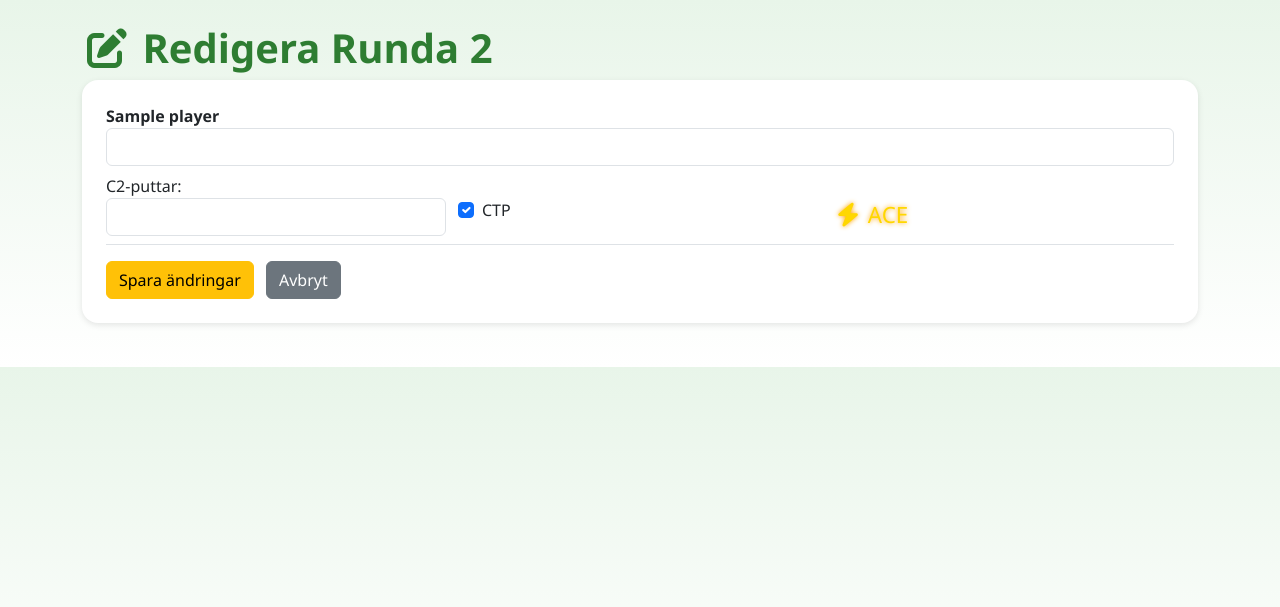
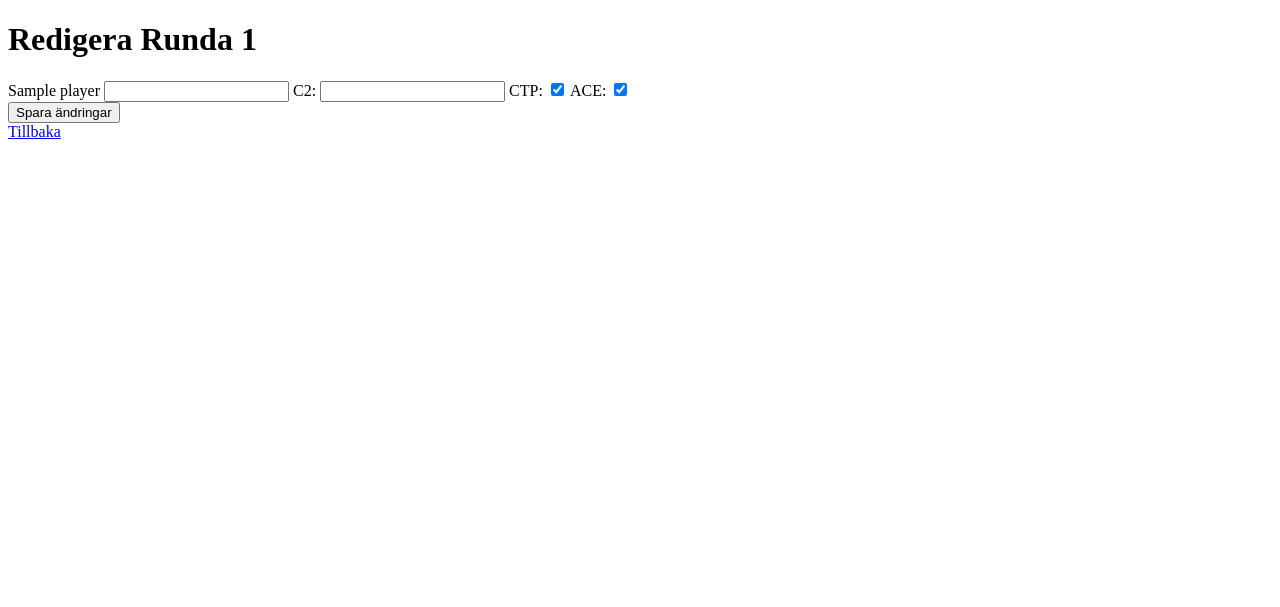
Before and after one commit to TeachermanEdvin/cdg-skanetour, a Flask app: template templates/edit_round.html in a window 1280 px wide. Shown: the top 607 px of the page. Run offline with Flask 3, Linux system fonts and the light colour scheme; the template is opened without the code that fills it: most values are stand-ins (such as "Sample title", 1, 10 or a date in 2020); some libraries are stand-ins or nearby versions.

Commit message:
edit buttons

```diff
--- a/app.py
+++ b/app.py
@@ -18,6 +18,7 @@ def init_db():
     );
     CREATE TABLE IF NOT EXISTS players (
         id SERIAL PRIMARY KEY,
+        tour_id INTEGER REFERENCES tours(id),
         name TEXT NOT NULL,
         handicap INTEGER NOT NULL DEFAULT 0,
         points INTEGER NOT NULL DEFAULT 0,
@@ -26,7 +27,8 @@ def init_db():
         total_ace INTEGER NOT NULL DEFAULT 0
     );
     CREATE TABLE IF NOT EXISTS rounds (
-        id SERIAL PRIMARY KEY
+        id SERIAL PRIMARY KEY,
+        tour_id INTEGER REFERENCES tours(id)
     );
     CREATE TABLE IF NOT EXISTS round_scores (
         id SERIAL PRIMARY KEY,
@@ -45,9 +47,7 @@ def init_db():
         with conn.cursor() as cur:
             cur.execute(schema)
             cur.execute("ALTER TABLE players ADD COLUMN IF NOT EXISTS tour_id INTEGER REFERENCES tours(id);")
-            cur.execute("ALTER TABLE rounds ADD COLUMN IF NOT EXISTS tour_id INTEGER REFERENCES tours(id);")
         conn.commit()
-
 
 @app.route('/select_tour', methods=['GET', 'POST'])
 def select_tour():
@@ -157,3 +157,101 @@ if __name__ == '__main__':
     init_db()
     port = int(os.environ.get("PORT", 5000))
     app.run(host="0.0.0.0", port=port, debug=True)
+@app.route('/edit_round/<int:round_id>', methods=['GET', 'POST'])
+def edit_round(round_id):
+    tour_id = session.get('tour_id')
+    if not tour_id:
+        return redirect(url_for('select_tour'))
+    conn = get_db()
+    cur = conn.cursor()
+    cur.execute("SELECT id, name, handicap FROM players WHERE tour_id = %s ORDER BY id", (tour_id,))
+    players = cur.fetchall()
+
+    if request.method == 'POST':
+        cur.execute("DELETE FROM round_scores WHERE round_id = %s", (round_id,))
+        scores = {}
+        for pid, name, hcap in players:
+            score = int(request.form[name])
+            c2 = int(request.form.get(f'c2_{name}', 0))
+            ctp = f'ctp_{name}' in request.form
+            ace = f'ace_{name}' in request.form
+            scores[name] = {
+                'id': pid,
+                'raw': score,
+                'handicap': hcap,
+                'c2': c2,
+                'ctp': int(ctp),
+                'ace': int(ace)
+            }
+
+        adjusted = {name: s['raw'] - s['handicap'] for name, s in scores.items()}
+        placements = sorted(adjusted.items(), key=lambda x: x[1])
+        for idx, (name, _) in enumerate(placements):
+            info = scores[name]
+            place = idx + 1
+            cur.execute(
+                "INSERT INTO round_scores (round_id, player_id, raw_score, adjusted_score, placement, handicap_used, c2, ctp, ace) VALUES (%s, %s, %s, %s, %s, %s, %s, %s, %s)",
+                (round_id, info['id'], info['raw'], adjusted[name], place, info['handicap'], info['c2'], bool(info['ctp']), bool(info['ace']))
+            )
+
+        conn.commit()
+        recalculate_all(cur, tour_id)
+        conn.commit()
+        cur.close()
+        conn.close()
+        return redirect(url_for('index'))
+
+    cur.execute("SELECT rs.*, p.name FROM round_scores rs JOIN players p ON rs.player_id = p.id WHERE rs.round_id = %s", (round_id,))
+    score_data = cur.fetchall()
+    round_scores = {
+        row[-1]: {
+            'raw': row[3],
+            'c2': row[7],
+            'ctp': row[8],
+            'ace': row[9]
+        } for row in score_data
+    }
+
+    conn.close()
+    return render_template('edit_round.html', round_id=round_id, players=players, round_scores=round_scores)
+
+@app.route('/delete_round/<int:round_id>')
+def delete_round(round_id):
+    tour_id = session.get('tour_id')
+    if not tour_id:
+        return redirect(url_for('select_tour'))
+
+    conn = get_db()
+    cur = conn.cursor()
+    cur.execute("DELETE FROM round_scores WHERE round_id = %s", (round_id,))
+    cur.execute("DELETE FROM rounds WHERE id = %s", (round_id,))
+    conn.commit()
+    recalculate_all(cur, tour_id)
+    conn.commit()
+    cur.close()
+    conn.close()
+    return redirect(url_for('index'))
+
+def recalculate_all(cur, tour_id):
+    cur.execute("UPDATE players SET points = 0, total_c2 = 0, total_ctp = 0, total_ace = 0, handicap = 0 WHERE tour_id = %s", (tour_id,))
+    cur.execute("SELECT id FROM rounds WHERE tour_id = %s ORDER BY id", (tour_id,))
+    rounds = cur.fetchall()
+    for r in rounds:
+        cur.execute("SELECT rs.*, p.name, p.handicap FROM round_scores rs JOIN players p ON rs.player_id = p.id WHERE rs.round_id = %s", (r[0],))
+        scores = cur.fetchall()
+        adjusted = {row[-2]: row[3] - row[-1] for row in scores}
+        placements = sorted(adjusted.items(), key=lambda x: x[1])
+        for idx, (name, _) in enumerate(placements):
+            for row in scores:
+                if row[-2] == name:
+                    pid = row[2]
+                    c2 = row[7]
+                    ctp = row[8]
+                    ace = row[9]
+                    points = 3 - idx + 1
+                    cur.execute("UPDATE players SET points = points + %s, total_c2 = total_c2 + %s, total_ctp = total_ctp + %s, total_ace = total_ace + %s WHERE id = %s",
+                                (points, c2, ctp, ace, pid))
+                    if idx == 0:
+                        cur.execute("UPDATE players SET handicap = GREATEST(handicap - 1, 0) WHERE id = %s", (pid,))
+                    elif idx == 2:
+                        cur.execute("UPDATE players SET handicap = handicap + 1 WHERE id = %s", (pid,))
--- a/templates/edit_round.html
+++ b/templates/edit_round.html
@@ -1,66 +1,24 @@
+
 <!doctype html>
 <html lang="sv">
-<head>
-  <meta charset="utf-8">
-  <title>Redigera Runda</title>
-  <link href="https://cdn.jsdelivr.net/npm/bootstrap@5.3.3/dist/css/bootstrap.min.css" rel="stylesheet">
-  <link href="/static/styles.css" rel="stylesheet">
-  <link rel="stylesheet" href="https://cdn.jsdelivr.net/npm/@fortawesome/fontawesome-free/css/all.min.css">
-  <style>
-    .ace-toggle {
-      font-size: 1.4rem;
-      cursor: pointer;
-      transition: 0.2s;
-    }
-    .ace-toggle.active {
-      color: gold;
-      text-shadow: 0 0 5px orange;
-    }
-  </style>
-</head>
-<body class="container py-4">
-  <h1><i class="fas fa-edit"></i> Redigera Runda {{ round_id + 1 }}</h1>
-  <div class="card p-4">
-    <form method="POST">
-      {% for name in data.players %}
-      <div class="mb-3 border-bottom pb-2">
-        <label><strong>{{ name }}</strong></label>
-        <input type="number" name="{{ name }}" value="{{ data.rounds[round_id].scores[name] }}" class="form-control mb-2" required>
-
-        <div class="row">
-          <div class="col-md-4">
-            <label>C2-puttar:</label>
-            <input type="number" name="c2_{{ name }}" class="form-control" min="0"
-              value="{{ data.rounds[round_id].stats[name].c2 if data.rounds[round_id].stats[name] }}">
-          </div>
-          <div class="col-md-4 form-check mt-4">
-            <input class="form-check-input" type="checkbox" name="ctp_{{ name }}" id="ctp_{{ name }}"
-              {% if data.rounds[round_id].stats[name].ctp %}checked{% endif %}>
-            <label class="form-check-label" for="ctp_{{ name }}">CTP</label>
-          </div>
-          <div class="col-md-4 mt-4">
-            <input type="hidden" name="ace_{{ name }}" id="ace_input_{{ name }}" value="{{ 1 if data.rounds[round_id].stats[name].ace else 0 }}">
-            <span class="ace-toggle {% if data.rounds[round_id].stats[name].ace %}active{% endif %}"
-                  id="ace_icon_{{ name }}" onclick="toggleAce('{{ name }}')">
-              <i class="fas fa-bolt"></i> ACE
-            </span>
-          </div>
+  <head>
+    <meta charset="utf-8">
+    <title>Redigera Runda</title>
+  </head>
+  <body>
+    <h1>Redigera Runda {{ round_id }}</h1>
+    <form method="post">
+      {% for player in players %}
+        <div>
+          <label>{{ player[1] }}</label>
+          <input type="number" name="{{ player[1] }}" value="{{ round_scores[player[1]]['raw'] }}" required>
+          C2: <input type="number" name="c2_{{ player[1] }}" value="{{ round_scores[player[1]]['c2'] }}">
+          CTP: <input type="checkbox" name="ctp_{{ player[1] }}" {% if round_scores[player[1]]['ctp'] %}checked{% endif %}>
+          ACE: <input type="checkbox" name="ace_{{ player[1] }}" {% if round_scores[player[1]]['ace'] %}checked{% endif %}>
         </div>
-        <input type="hidden" name="initial_handicaps" value="{{ data.players[name].handicap }}">
-      </div>
       {% endfor %}
-      <button type="submit" class="btn btn-warning">Spara ändringar</button>
-      <a href="{{ url_for('index') }}" class="btn btn-secondary ms-2">Avbryt</a>
+      <button type="submit">Spara ändringar</button>
     </form>
-  </div>
-
-  <script>
-    function toggleAce(player) {
-      const icon = document.getElementById('ace_icon_' + player);
-      const input = document.getElementById('ace_input_' + player);
-      icon.classList.toggle('active');
-      input.value = icon.classList.contains('active') ? '1' : '0';
-    }
-  </script>
-</body>
+    <a href="{{ url_for('index') }}">Tillbaka</a>
+  </body>
 </html>
```
